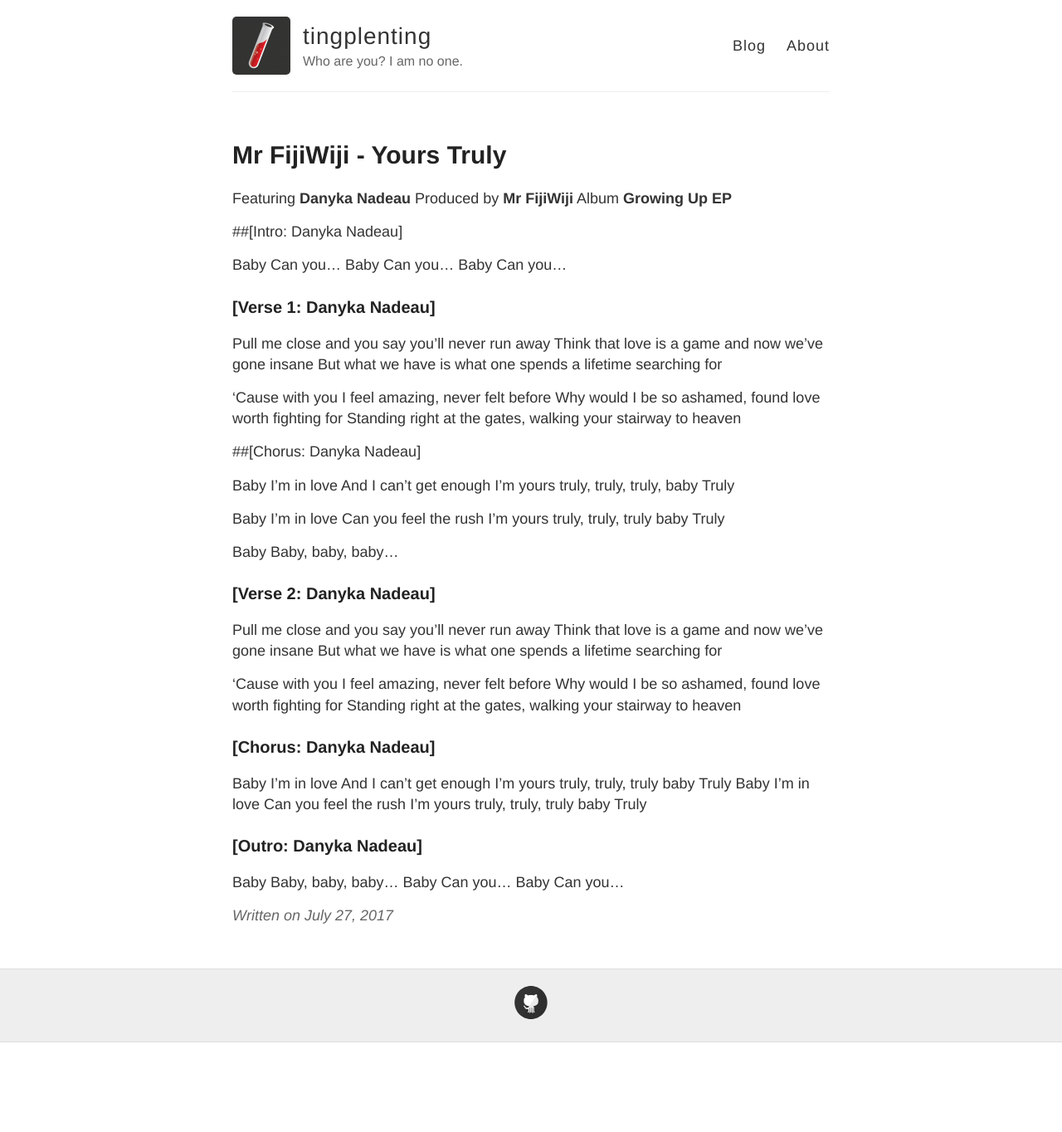
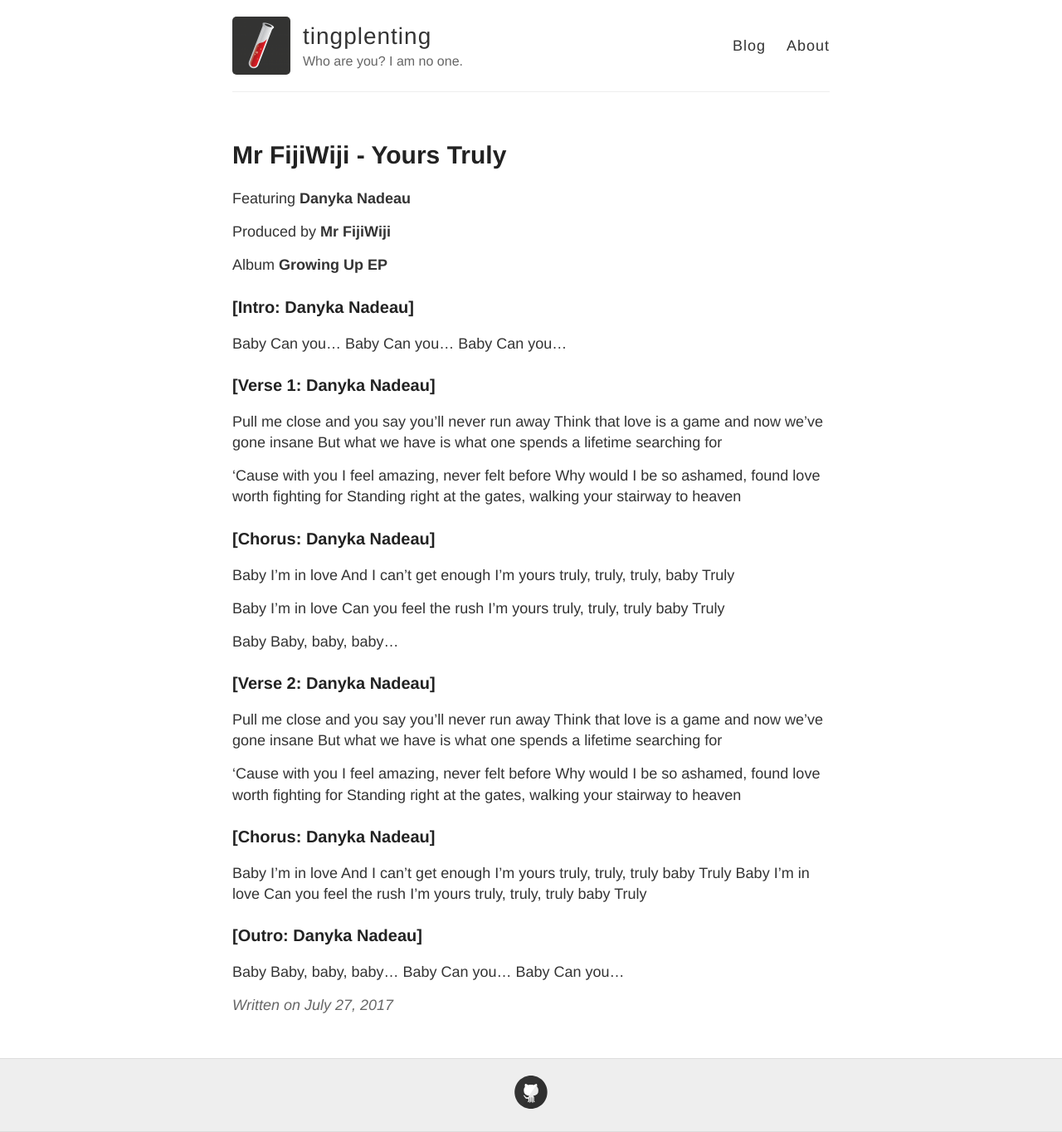
Before and after one commit to tingplenting/tingplenting.github.io, a Jekyll site: the page built from _posts/2017-07-27-mr-fijiwiji-yours-truly.md, in a window 1280 px wide. Shown: the whole page at 83% size. Built offline with Jekyll 4.4.1, drawn with Linux system fonts in a browser that asks for light colours; before the commit the page ends 1256 px from its top, so only the background shows below that.

Commit message:
fix typo

```diff
--- a/_posts/2017-07-27-mr-fijiwiji-yours-truly.md
+++ b/_posts/2017-07-27-mr-fijiwiji-yours-truly.md
@@ -5,10 +5,12 @@ date: 2017-07-27
 ---
 
 Featuring **Danyka Nadeau**
+
 Produced by **Mr FijiWiji**
+
 Album **Growing Up EP**
 
-##[Intro: Danyka Nadeau]
+### [Intro: Danyka Nadeau]
 
 Baby
 Can you...
@@ -27,7 +29,7 @@ But what we have is what one spends a lifetime searching for
 Why would I be so ashamed, found love worth fighting for
 Standing right at the gates, walking your stairway to heaven
 
-##[Chorus: Danyka Nadeau]
+### [Chorus: Danyka Nadeau]
 
 Baby I'm in love
 And I can't get enough
```
